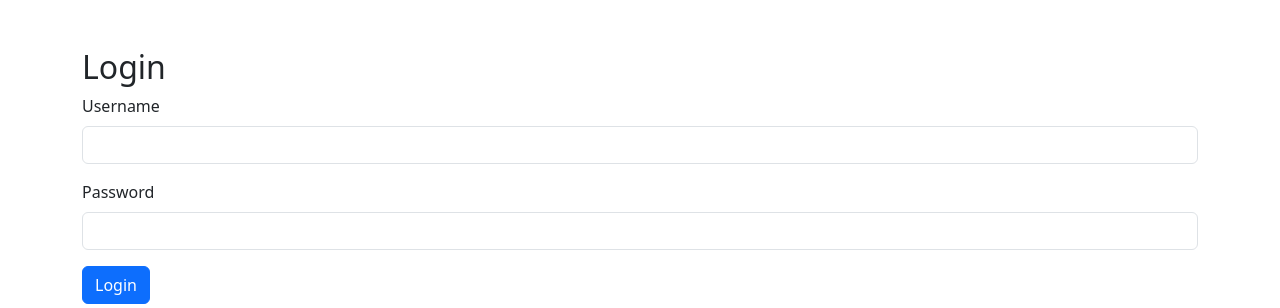
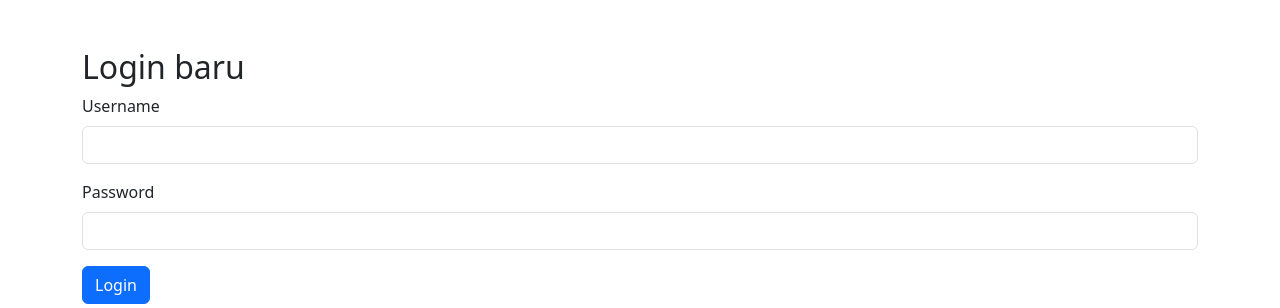
Before and after one commit to Zinedineizaaz/aplikasiweb_project, a PHP site: page /views/login.php in a window 1280 px wide. Shown: the top 308 px of the page. Run offline with PHP 8.4, Linux system fonts and the light colour scheme.

Commit message:
login clear

```diff
--- a/views/login.php
+++ b/views/login.php
@@ -8,7 +8,7 @@
 </head>
 <body>
 <div class="container mt-5">
-    <h2>Login</h2>
+    <h2>Login baru</h2>
     <form method="POST" action="index.php?page=login">
         <?php
         if ($_SERVER['REQUEST_METHOD'] === 'POST') {
```
